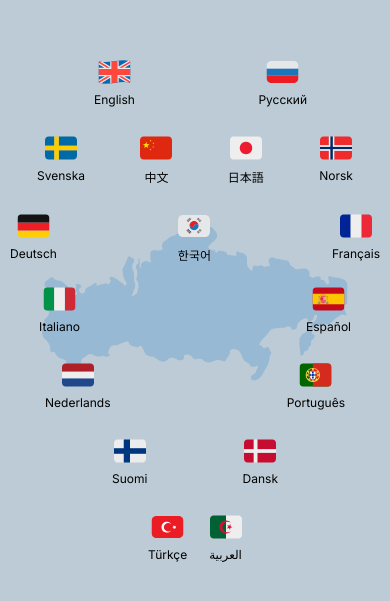
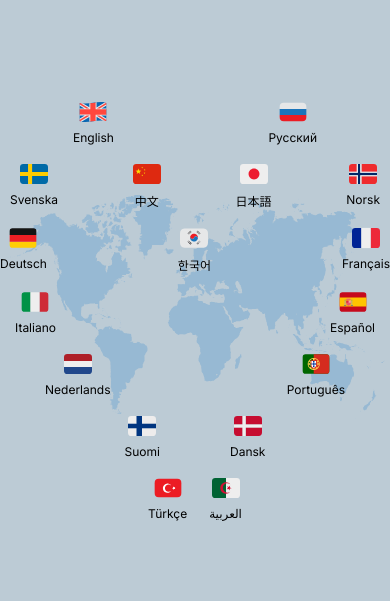
Before and after one commit to glotovs198/interlingvo, a Vue app: page / in a window 390 px wide. Shown: the part 113-714 px from the top of the page. Built offline with nearby package versions, Linux system fonts and the light colour scheme.

Commit message:
Add homescreen v2, fix scroll bug, add descktop responsive, add orientation responsibility

```diff
--- a/src/components/LanguageHeart.vue
+++ b/src/components/LanguageHeart.vue
@@ -93,7 +93,7 @@ export default {
 
 <style scoped>
 .container {
-  max-width: 370px;
+  max-width: 400px;
   width: 100%;
   z-index: 1;
 }
@@ -106,9 +106,17 @@ export default {
   transition: all 0.2s ease;
 }
 
+.heart-item p {
+  font-size: 14px;
+}
+
 .heart-item:hover {
   opacity: 0.5;
   transform: scale(0.8);
+}
+
+.group:not(:first-child) {
+  margin-top: 25px;
 }
 
 .group {
@@ -118,38 +126,64 @@ export default {
 }
 
 .group.first {
-  padding-left: 84px;
+  padding-left: 73px;
   padding-right: 73px;
 }
 
 .group.second {
-  margin-top: 25px;
-  padding-left: 27px;
-  padding-right: 27px;
+  padding-left: 10px;
+  padding-right: 10px;
 }
 
 .group.third {
-  margin-top: 25px;
+  padding-left: 0;
+  padding-right: 0;
 }
 
 .group.fourth {
-  margin-top: 20px;
-  padding-left: 29px;
-  padding-right: 29px;
+  padding-left: 15px;
+  padding-right: 15px;
 }
 .group.fifth {
-  margin-top: 25px;
-  padding-left: 35px;
-  padding-right: 35px;
+  padding-left: 45px;
+  padding-right: 45px;
 }
 .group.sixth {
-  padding-left: 102px;
-  padding-right: 102px;
-  margin-top: 25px;
+  justify-content: center;
+  gap: 70px;
 }
 .group.last {
   justify-content: center;
   gap: 22px;
-  margin-top: 25px;
+}
+
+@media (max-width: 405px) {
+  .group:not(:first-child) {
+    margin-top: 15px;
+  }
+  .heart-item p {
+    font-size: 12px;
+  }
+
+  .heart-item img {
+    width: 28px;
+    height: 28px;
+  }
+}
+
+@media (max-width: 360px) {
+  .group.sixth {
+    justify-content: center;
+    gap: 50px;
+  }
+
+  .heart-item p {
+    font-size: 13px;
+  }
+
+  .heart-item img {
+    width: 24px;
+    height: 24px;
+  }
 }
 </style>
--- a/src/pages/HomePage.vue
+++ b/src/pages/HomePage.vue
@@ -1,7 +1,7 @@
 <template>
   <div class="wrapper">
     <div class="container">
-      <img class="map" src="../assets/map.svg" alt="map" />
+      <img class="map" src="../assets/world-map.svg" alt="map" />
       <language-heart />
     </div>
   </div>
@@ -22,14 +22,18 @@ export default {
   width: 100%;
   display: flex;
   flex-direction: column;
+  align-items: center;
   justify-content: center;
   background: #bccbd5;
+  overflow-y: auto;
 }
 
 .container {
   display: flex;
+  max-width: 400px;
   width: 100%;
   flex-direction: column;
+  position: relative;
   align-items: center;
 }
 
--- /dev/null
+++ b/src/pages/HomePagev2.vue
@@ -0,0 +1,50 @@
+<template>
+  <div class="wrapper">
+    <div class="container">
+      <img class="image" src="../assets/world-heart.svg" alt="world-heart" />
+      <language-heart />
+    </div>
+  </div>
+</template>
+
+<script>
+import LanguageHeart from "../components/LanguageHeart.vue";
+export default {
+  components: { LanguageHeart },
+};
+</script>
+
+<style scoped>
+.wrapper {
+  display: flex;
+  flex-direction: column;
+  justify-content: center;
+  align-items: center;
+  background: #bccbd5;
+  position: relative;
+  min-height: 100vh;
+  height: 100%;
+  padding-top: 10px;
+  padding-bottom: 10px;
+  width: 100vw;
+  overflow: hidden !important;
+  padding-left: 10px;
+  padding-right: 10px;
+  overflow-y: auto;
+}
+
+.container {
+  display: flex;
+  flex-direction: column;
+  align-items: center;
+  justify-content: center;
+  position: relative;
+  width: 100%;
+  max-width: 400px;
+}
+
+.image {
+  position: absolute;
+  width: 100%;
+}
+</style>
--- a/src/pages/index.js
+++ b/src/pages/index.js
@@ -1,4 +1,5 @@
 import HomePage from "./HomePage.vue";
+import HomePagev2 from "./HomePagev2.vue";
 import FeedPage from "./FeedPage.vue";
 import PolicyPage from "./PolicyPage.vue";
 import RegistrationPage from "./RegistrationPage.vue";
@@ -7,6 +8,7 @@ import SendMessagePage from "./SendMessagePage.vue";
 
 export {
   HomePage,
+  HomePagev2,
   FeedPage,
   PolicyPage,
   RegistrationPage,
--- a/src/router/index.js
+++ b/src/router/index.js
@@ -6,10 +6,12 @@ import {
   CardDetailedPage,
   PolicyPage,
   SendMessagePage,
+  HomePagev2,
 } from "../pages";
 
 const routes = [
   { path: "/", component: HomePage },
+  { path: "/v2", component: HomePagev2 },
   { path: "/feed", component: FeedPage },
   { path: "/card/:id", component: CardDetailedPage },
   { path: "/policy", component: PolicyPage },
```
Also changed, not shown: src/assets/world-heart.svg (added), src/assets/world-map.svg (added).
